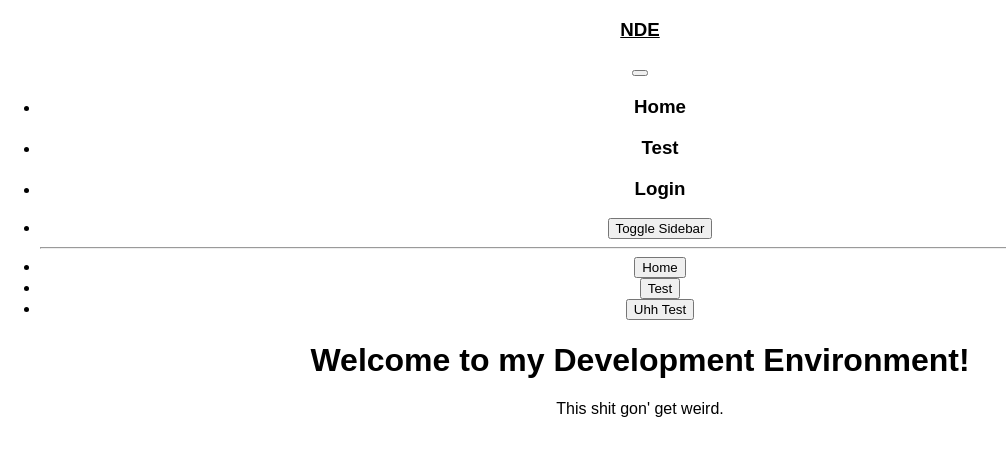
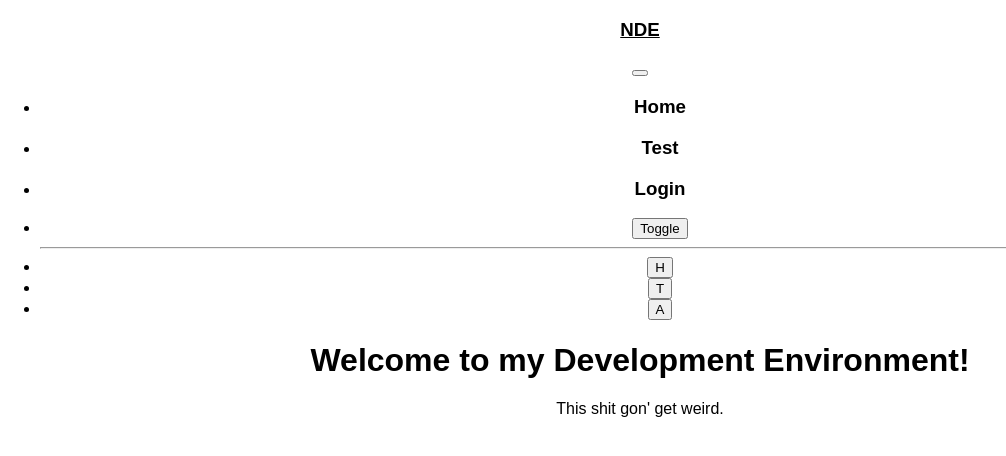
Before and after one commit to dopename/nickdev, a React app in the folder frontend/: page / in a window 1280 px wide. Shown: the top 456 px of the page, without its empty margins (0-1006 px from the left). Built offline with nearby package versions, Linux system fonts and the light colour scheme.

Commit message:
More initial setup - setting up side nav?4

```diff
--- a/frontend/src/components/Home/Home.jsx
+++ b/frontend/src/components/Home/Home.jsx
@@ -65,17 +65,17 @@ export default class Home extends Component {
 		let sideNav = (
 					<Nav vertical>
 						<NavItem className="text-center">
-							<Button outline className="text-center" onClick={() => this.props.changePage('home')} color="info" size="lg">Toggle Sidebar</Button>
+							<Button outline className="text-center" onClick={() => this.toggleSideNav()} color="primary">Toggle</Button>
 						</NavItem>
 						<hr />
 						<NavItem>
-							<Button outline className="btn-block text-left" onClick={() => this.props.changePage('home')} color="info" size="lg">Home</Button>
+							<Button outline className="btn-block text-left" onClick={() => this.props.changePage('home')} color="info" size="lg">{this.props.sideNav ? "Home" : "H"}</Button>
 						</NavItem>
 						<NavItem>
-							<Button outline className="btn-block text-left" onClick={() => this.props.changePage('test')} color="info" size="lg">Test</Button>
+							<Button outline className="btn-block text-left" onClick={() => this.props.changePage('test')} color="info" size="lg">{this.props.sideNav ? "Test" : "T"}</Button>
 						</NavItem>
 						<NavItem>
-							<Button outline className="btn-block text-left" color="info" size="lg">Uhh Test</Button>
+							<Button outline className="btn-block text-left" color="info" size="lg">{this.props.sideNav ? "About" : "A"}</Button>
 						</NavItem>
 					</Nav>
 			)
@@ -85,10 +85,10 @@ export default class Home extends Component {
 				<TopNav collapsed={this.state.collapsed} toggleNavbar={this.toggleNavbar} changePage={this.changePage} handleLogout={this.handleLogout} logged_in={this.state.logged_in} />
 				<div className="container-fluid">
 					<div className="row">
-						<div className="col-lg-2 px-0">
+						<div className={this.props.sideNav ? "col-lg-2 px-0" : "col-lg-1"}>
 							{sideNav}
 						</div>
-						<div className="col-lg-8">
+						<div className={this.props.sideNav ? "col-lg-8" : "col-lg-9"}>
 							{this.state.activePage === 'home' ? <HomeContent /> : null}
 							{this.state.activePage === 'test' ? <TestContent /> : null}
 							{this.state.activePage === 'login' ? <LoginPage handleLogin={this.handleLogin} /> : null}
```
